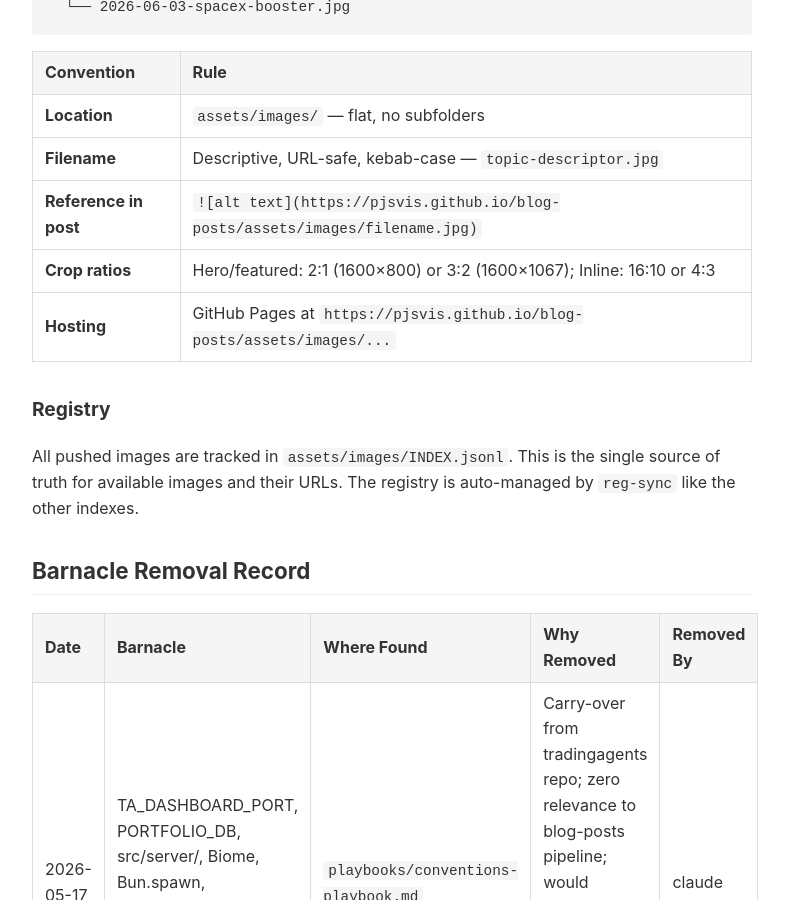
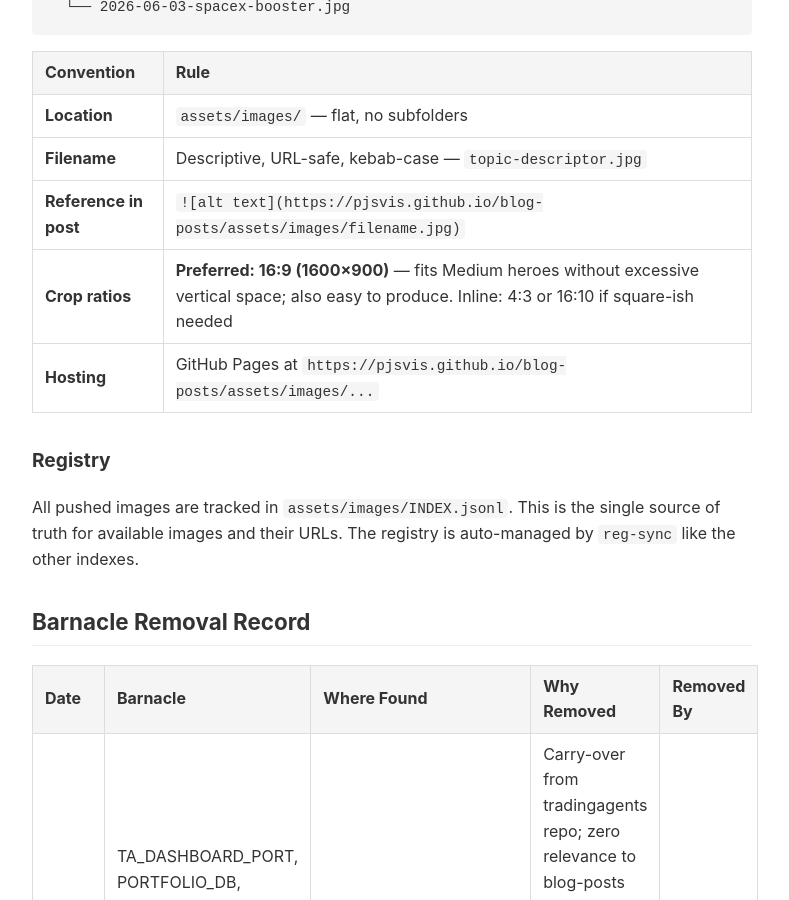
Before and after one commit to pjsvis/blog-posts, a Jekyll site: the page built from playbooks/conventions-playbook.md, in a window 1280 px wide and 900 px high, scrolled down 2840 px. Shown: the whole window, without its empty margins (248-1037 px from the left). Built offline with Jekyll 4.4.1, drawn with Linux system fonts in a browser that asks for light colours; our own code applies the rules of GitHub Pages for plain Markdown files.

Commit message:
feat(conventions): prefer 16:9 crop ratio for images
Rationale: matches Medium hero expectations, reduces vertical space,
already user's preferred format — lower production friction.

```diff
--- a/playbooks/conventions-playbook.md
+++ b/playbooks/conventions-playbook.md
@@ -88,7 +88,7 @@ assets/images/
 | **Location** | `assets/images/` — flat, no subfolders |
 | **Filename** | Descriptive, URL-safe, kebab-case — `topic-descriptor.jpg` |
 | **Reference in post** | `![alt text](https://pjsvis.github.io/blog-posts/assets/images/filename.jpg)` |
-| **Crop ratios** | Hero/featured: 2:1 (1600×800) or 3:2 (1600×1067); Inline: 16:10 or 4:3 |
+| **Crop ratios** | **Preferred: 16:9 (1600×900)** — fits Medium heroes without excessive vertical space; also easy to produce. Inline: 4:3 or 16:10 if square-ish needed |
 | **Hosting** | GitHub Pages at `https://pjsvis.github.io/blog-posts/assets/images/...` |
 
 ### Registry
```
